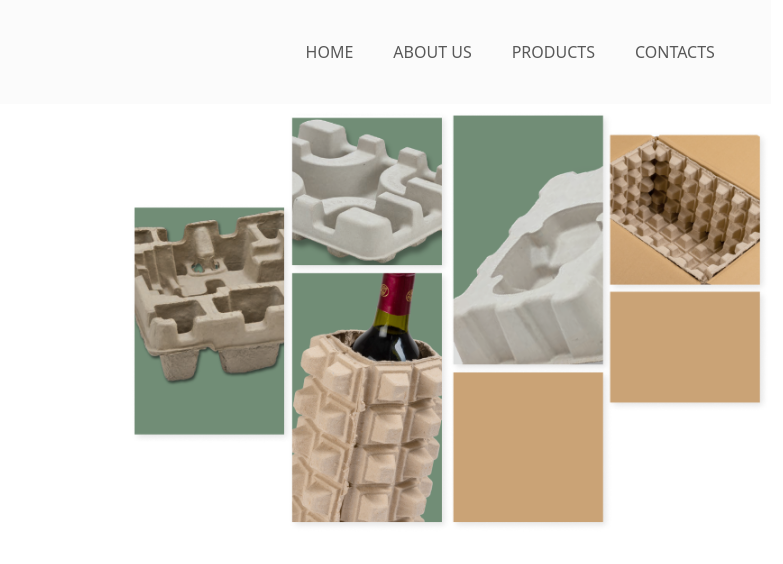
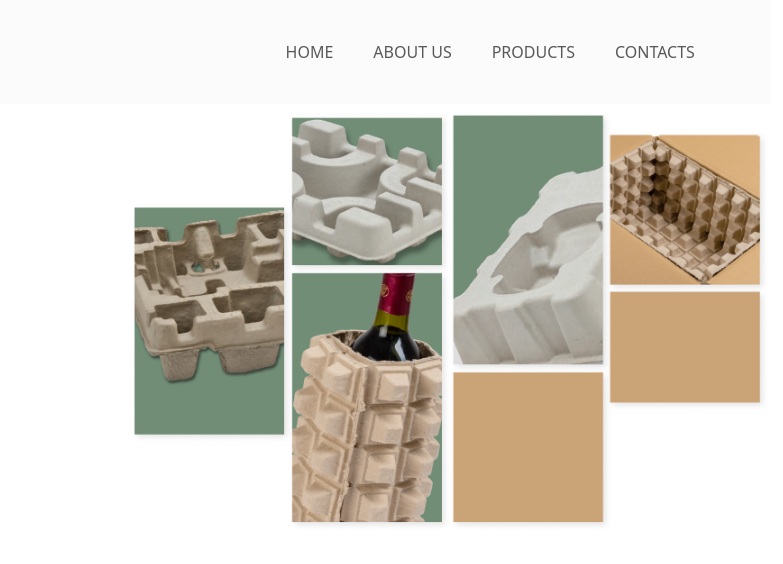
Before and after one commit to Harshit3323/Grey-box, a plain HTML site: page index.html in a window 1280 px wide. Shown: the full height of the page, 497-1280 px from the left. Drawn offline with nearby package versions, Linux system fonts and the light colour scheme.

Commit message:
don't knoe what is happeing

```diff
--- a/index.html
+++ b/index.html
@@ -25,16 +25,16 @@
                 <div class="collapse navbar-collapse" id="navbarSupportedContent">
                     <ul class="navbar-nav ms-auto">
                         <li class="nav-item">
-                            <span class="nav-btn"><li class="nav-item"><a href="" class="nav-link">HOME</a> </li></span>
+                            <span class="nav-btn"><a href="" class="nav-link">HOME</a></span>
                         </li>
                         <li class="nav-item">
-                            <span class="nav-btn"><li class="nav-item"><a href="" class="nav-link">ABOUT US</a> </li></span>
+                            <span class="nav-btn"><a href="" class="nav-link">ABOUT US</a></span>
                         </li>
                         <li class="nav-item">
-                            <span class="nav-btn"><li class="nav-item"><a href="" class="nav-link">PRODUCTS</a> </li></span>
+                            <span class="nav-btn"><a href="" class="nav-link">PRODUCTS</a></span>
                         </li>
                         <li class="nav-item">
-                            <span class="nav-btn"><li class="nav-item"><a href="" class="nav-link">CONTACTS</a> </li></button>
+                            <span class="nav-btn"><a href="" class="nav-link">CONTACTS</a></button>
                         </li>
                     </ul>
                 </div>
--- a/style.css
+++ b/style.css
@@ -10,9 +10,11 @@ body {
     background: #fbfbfb;
     padding-bottom: 3.125rem;
 }
+.nav-item {
+    margin: 0 1.25rem;
+}
 .nav-btn {
     border: none;
-    margin: 0 1.25rem;
     font-weight: ;
 }
 .navbar-nav {
```
